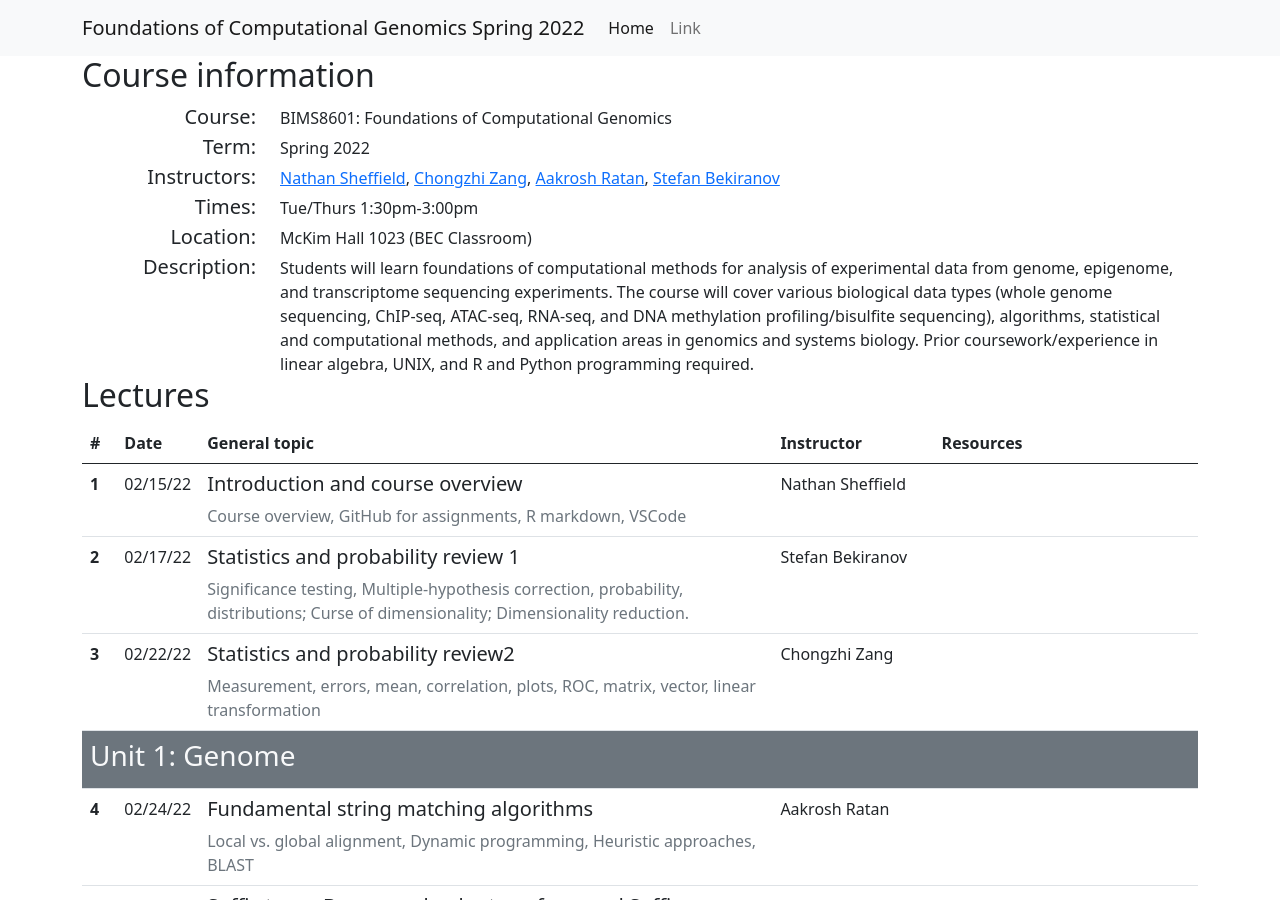
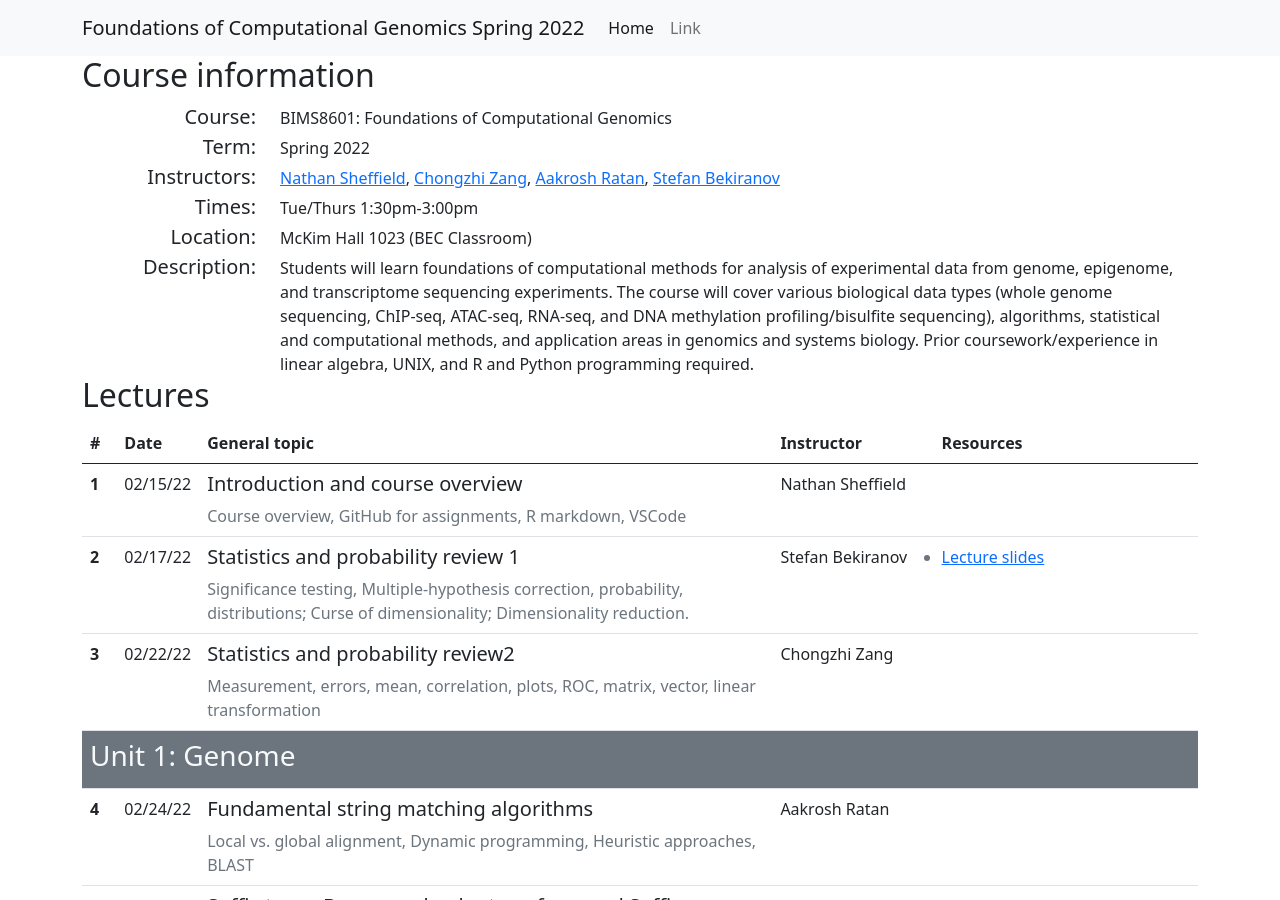
Before and after one commit to cphg/compgen, a Jekyll site: the page built from index.md, in a window 1280 px wide and 900 px high. Built offline with Jekyll 4.4.1, drawn with Linux system fonts in a browser that asks for light colours.

Commit message:
Update lectures.yaml

```diff
--- a/_data/lectures.yaml
+++ b/_data/lectures.yaml
@@ -13,7 +13,7 @@ lectures:
     details: Significance testing, Multiple-hypothesis correction, probability, distributions; Curse of dimensionality; Dimensionality reduction.
     instructor: Stefan Bekiranov
     links:
-      - url: null
+      - url: slides/statistics1
         title: Lecture slides
   - lecture_number: 3
     date: 02/22/22
```
